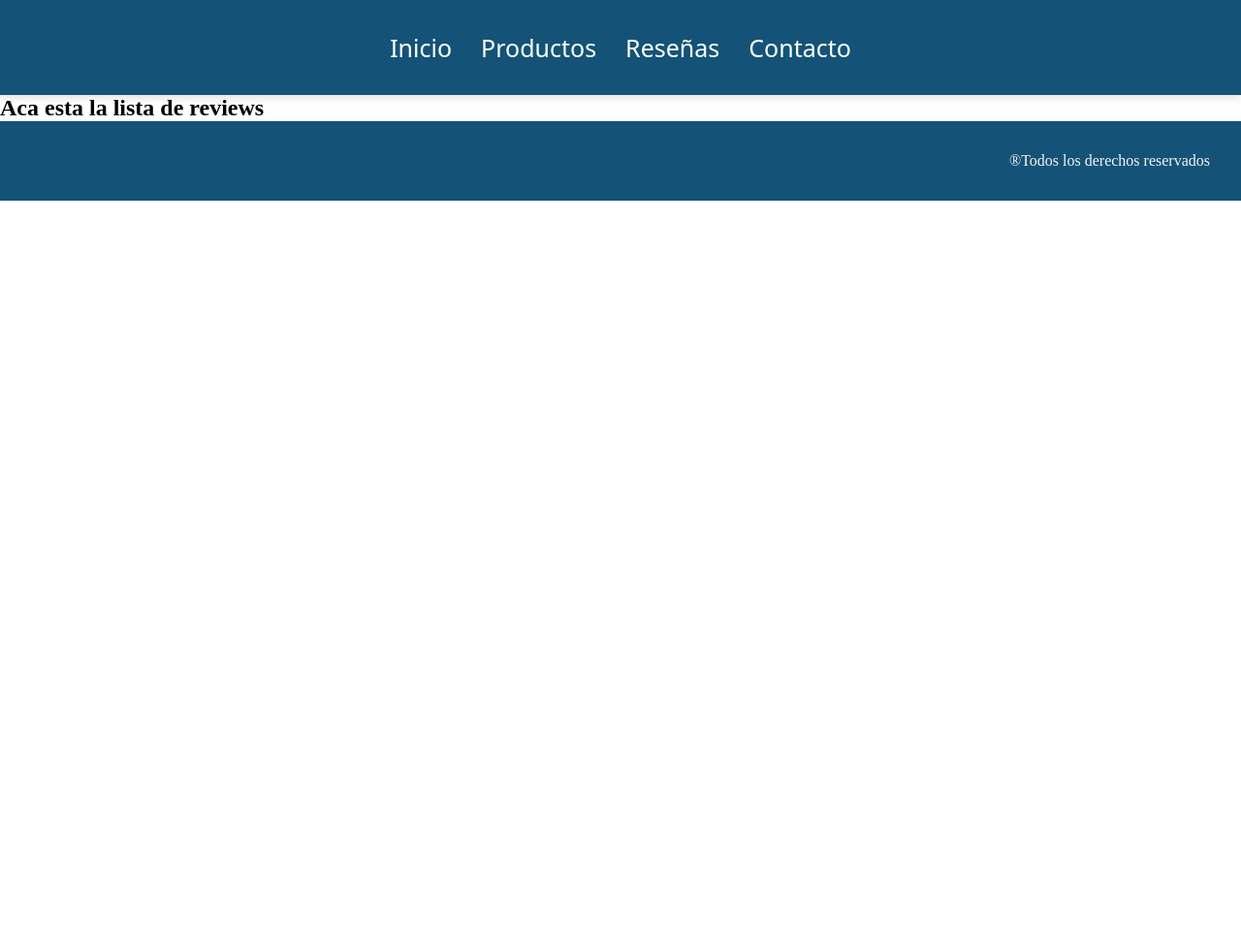
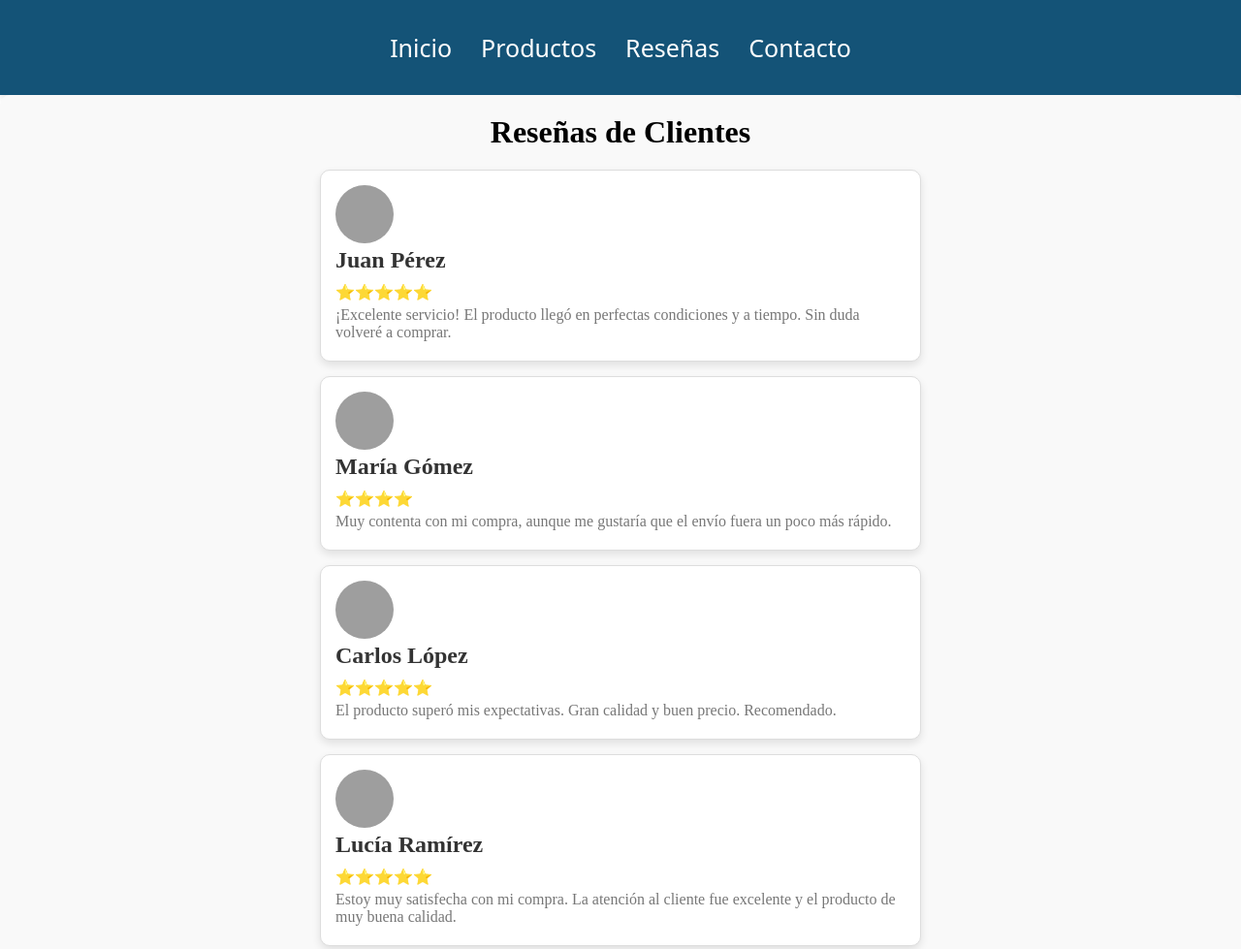
Before and after one commit to AugustovCruz/FrontEnd-TT, a plain HTML site: page pages/reviews/reviews.html in a window 1280 px wide. Shown: the top 979 px of the page at 97% size. Before the commit the page ends 800 px from the top, so only its background shows below. Drawn offline with Linux system fonts and the light colour scheme; grey boxes are pictures that could not be loaded; a web font is replaced by a local one.

Commit message:
update pre entrega

```diff
--- a/pages/productos/productos.css
+++ b/pages/productos/productos.css
@@ -0,0 +1,10 @@
+body {
+    background: #f9f9f9;
+}
+.title-product {
+    text-align: center;
+    margin: 1rem;
+    font-family: "Henny Penny", system-ui;
+    font-weight: 400;
+    font-style: normal;
+}
--- a/pages/reviews/reviews.css
+++ b/pages/reviews/reviews.css
@@ -0,0 +1,48 @@
+.reviews-section {
+    align-items: center;
+    display: flex;
+    flex-direction: column;
+    padding: 20px;
+    background-color: #f9f9f9;
+    border-radius: 10px;
+}
+
+.reviews-section h2 {
+    text-align: center;
+    margin-bottom: 20px;
+    font-size: 2em;
+}
+
+.review-card {
+    width: 50%;
+    background-color: #fff;
+    border: 1px solid #ddd;
+    border-radius: 10px;
+    padding: 15px;
+    margin-bottom: 15px;
+    box-shadow: 0 4px 8px rgba(0, 0, 0, 0.1);
+    transition: transform 0.3s ease, box-shadow 0.3s ease;
+}
+
+.review-card h3 {
+    margin: 0 0 10px;
+    font-size: 1.5em;
+    color: #333;
+}
+
+.review-card p {
+    margin: 5px 0;
+    color: #777;
+}
+
+.review-card:hover {
+    transform: translateY(-5px);
+    box-shadow: 0 8px 16px rgba(0, 0, 0, 0.2);
+}
+
+.review-card img {
+    border-radius: 50%;
+    width: 60px;
+    height: 60px;
+    margin-right: 15px;
+}
--- a/pages/reviews/reviews.html
+++ b/pages/reviews/reviews.html
@@ -8,7 +8,7 @@
     <link rel="preconnect" href="https://fonts.googleapis.com">
     <link rel="preconnect" href="https://fonts.gstatic.com" crossorigin>
     <link href="https://fonts.googleapis.com/css2?family=Henny+Penny&family=Inter&family=Lato:ital,wght@0,100;0,300;1,100&family=Roboto:ital,wght@0,100;0,300;1,100&display=swap" rel="stylesheet">
-    <link rel="stylesheet" href="/styles.css">
+    <link rel="stylesheet" href="../reviews/reviews.css">
     <title>Document</title>
 </head>
 <body>
@@ -24,7 +24,34 @@
         </nav>
     </header>
 
-    <h2>Aca esta la lista de reviews</h2>
+    <section class="reviews-section">
+        <h2>Reseñas de Clientes</h2>
+        <div class="review-card">
+            <img src="https://www.creativefabrica.com/wp-content/uploads/2022/12/27/Cute-And-Adorable-Cartoon-Black-AVATAR-Portrait-54783217-1.png" alt="avatar">
+            <h3>Juan Pérez</h3>
+            <p>⭐⭐⭐⭐⭐</p>
+            <p>¡Excelente servicio! El producto llegó en perfectas condiciones y a tiempo. Sin duda volveré a comprar.</p>
+        </div>
+        <div class="review-card">
+            <img src="https://encrypted-tbn0.gstatic.com/images?q=tbn:ANd9GcQ1sjhln-tQchAlvL4kT9SjRGExb3Yg92HOSw&s" alt="avatar-peli">
+            <h3>María Gómez</h3>
+            <p>⭐⭐⭐⭐</p>
+            <p>Muy contenta con mi compra, aunque me gustaría que el envío fuera un poco más rápido.</p>
+        </div>
+        <div class="review-card">
+            <img src="https://yt3.googleusercontent.com/vRF8BHREiJ3Y16AbMxEi_oEuoQlnNNqGpgULuZ6zrWSAi24HcxX3Vko42RN8ToctH-G0qlWd=s900-c-k-c0x00ffffff-no-rj" alt="avatar-animado">
+            <h3>Carlos López</h3>
+            <p>⭐⭐⭐⭐⭐</p>
+            <p>El producto superó mis expectativas. Gran calidad y buen precio. Recomendado.</p>
+        </div>
+        <div class="review-card">
+            <img src="https://hips.hearstapps.com/hmg-prod/images/kiri-avatar-1671182358.jpg?crop=0.9367521367521368xw:1xh;center,top" alt="Foto de Lucía Ramírez" class="review-photo">
+            <h3>Lucía Ramírez</h3>
+            <p>⭐⭐⭐⭐⭐</p>
+            <p>Estoy muy satisfecha con mi compra. La atención al cliente fue excelente y el producto de muy buena calidad.</p>
+        </div>
+    </section>
+
 
     <footer class="footer"  >
         <p> ®Todos los derechos reservados</p>
--- a/styles.css
+++ b/styles.css
@@ -76,6 +76,14 @@ main{
     border: 2px solid #f5f5f5;
 }
 
+.product:hover {
+    box-shadow: 0 10px 20px rgba(0, 0, 0, 0.2);
+    transform: translateY(-10px);
+}
+
+.product:hover img {
+    transform: scale(1.1);
+}
 
 .footer {
     padding: 2rem;
```
Also changed, not shown: pages/productos/productos.html (+2 -5 lines).
